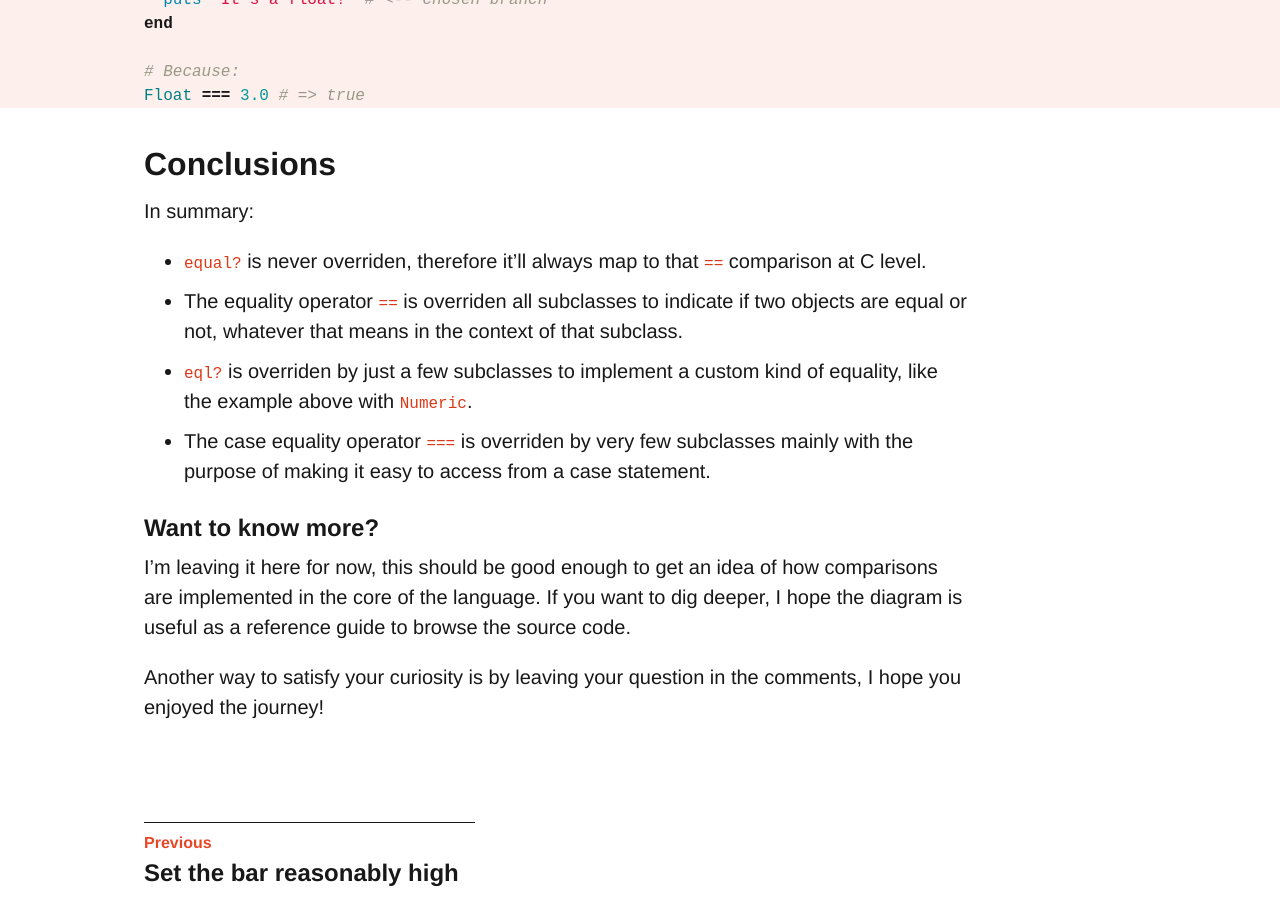
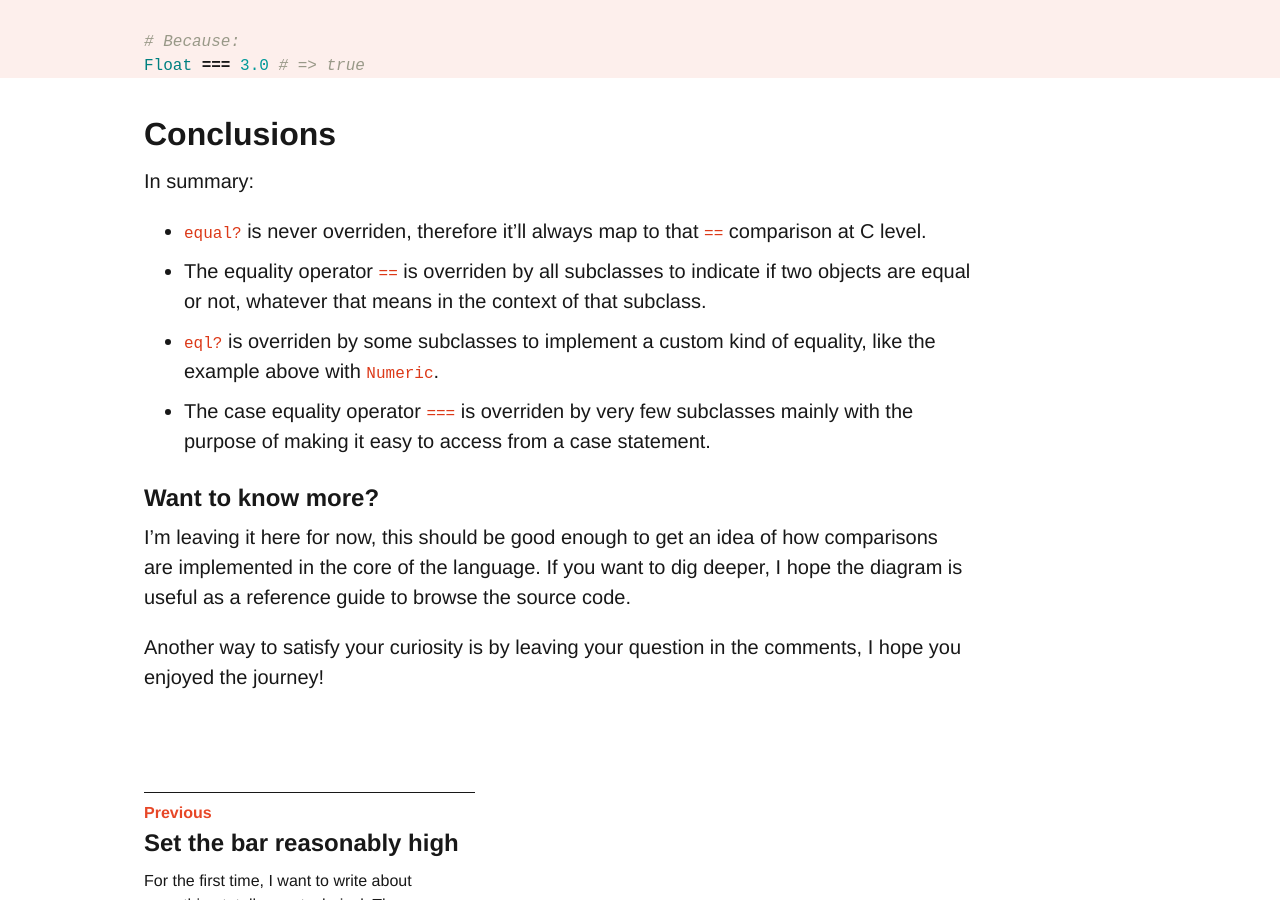
Before and after one commit to Jesus/jesus.github.io, a Jekyll site: the page built from _posts/2018-02-05-four-almost-equal-methods.md, in a window 1280 px wide and 900 px high, scrolled down 4787 px. Built offline with Jekyll 4.4.1, drawn with Linux system fonts in a browser that asks for light colours; comment, search, counter and statistics services are not loaded; some of the changed text lies outside the part shown.

Commit message:
Small text updates

```diff
--- a/_posts/2018-02-05-four-almost-equal-methods.md
+++ b/_posts/2018-02-05-four-almost-equal-methods.md
@@ -162,10 +163,10 @@ In summary:
 
 * `equal?` is never overriden, therefore it'll always map to that `==`
   comparison at C level.
-* The equality operator `==` is overriden all subclasses to indicate
+* The equality operator `==` is overriden by all subclasses to indicate
   if two objects are equal or not, whatever that means in the context of that
   subclass.
-* `eql?` is overriden by just a few subclasses to implement a custom kind of
+* `eql?` is overriden by some subclasses to implement a custom kind of
   equality, like the example above with `Numeric`.
 * The case equality operator `===` is overriden by very few subclasses mainly
   with the purpose of making it easy to access from a case statement.
```
Also changed, not shown: other parts of _posts/2018-02-05-four-almost-equal-methods.md (+6 -5 lines).
